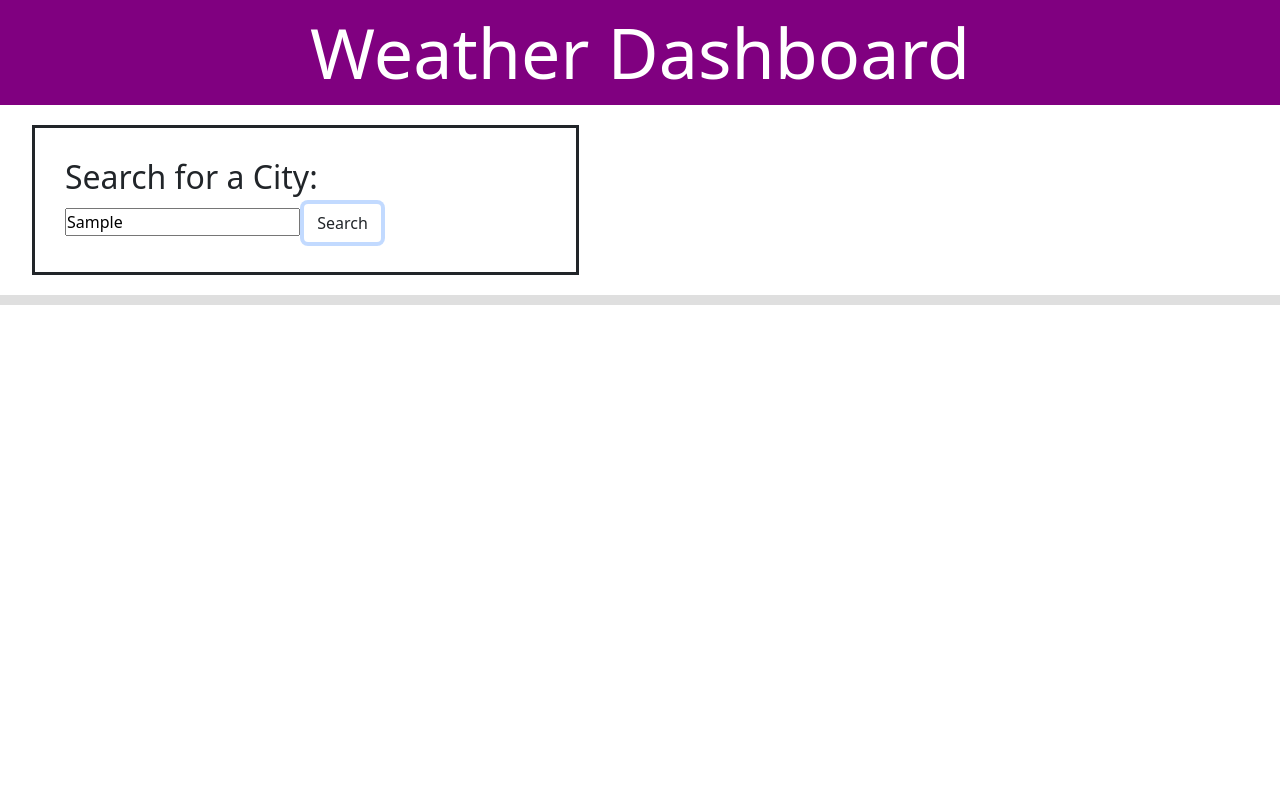
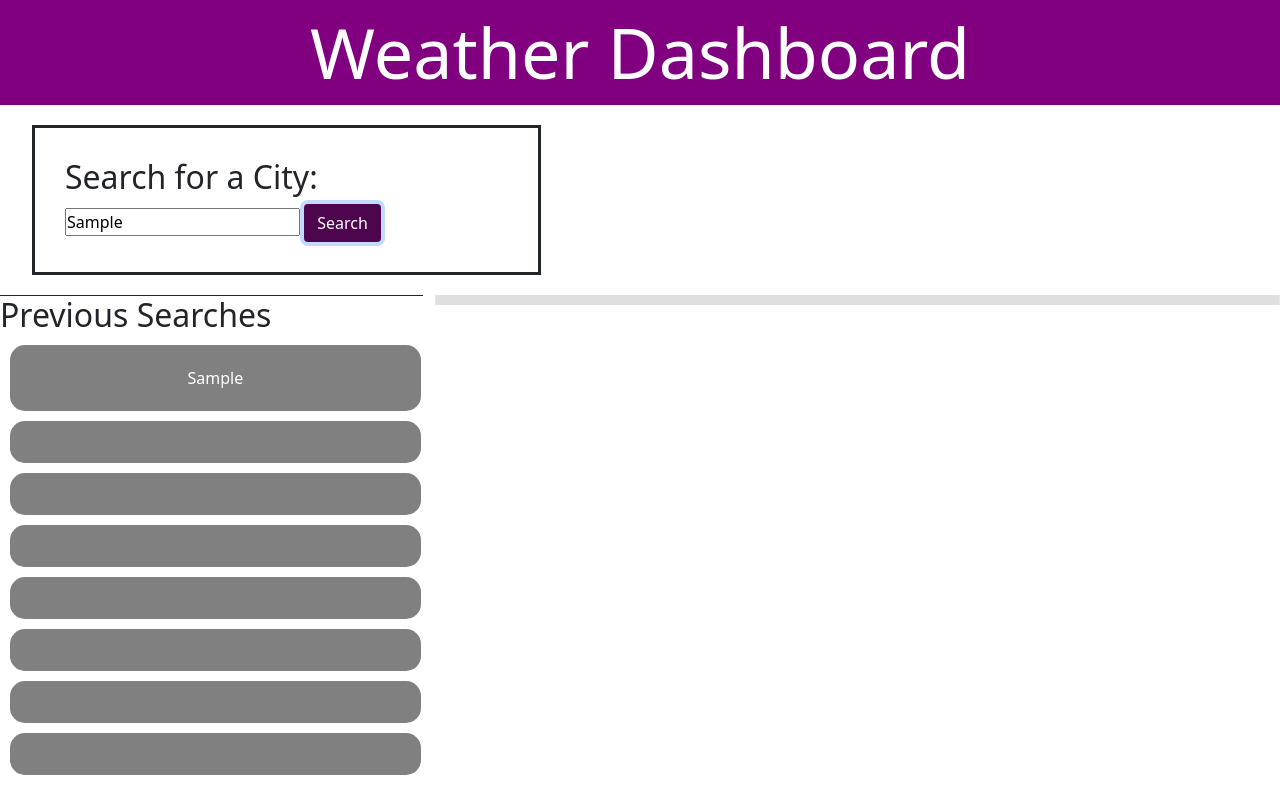
Before and after one commit to Brett-NT/Weather-Dashboard, a plain HTML site: page index.html in a window 1280 px wide. Both pictures are taken after typing "Sample" into the empty fields and a click on the button "Search". Drawn offline with nearby package versions, Linux system fonts and the light colour scheme; no server answers.

Commit message:
save search inputs

```diff
--- a/assets/css/style.css
+++ b/assets/css/style.css
@@ -23,8 +23,32 @@
     margin: 20px;
     padding: 30px;
 }
+.btn {
+    background-color: rgb(77, 5, 77);
+    color: white;
+}
 .current-forecast {
     flex: 1;
     align-items: right;
     max-width: 50%;
+    margin: 20px;
+    padding: 30px;
 }
+
+.previous {
+border-top: 1px solid;
+}
+button {
+    display: block;
+    padding: 10px;
+}
+
+.history{
+    display: block;
+    margin: 10px;
+    padding: 20px;
+    width: 100%;
+    border-radius: 15px;
+    background-color: grey;
+    color: white;
+}
--- a/assets/js/script.js
+++ b/assets/js/script.js
@@ -1,13 +1,15 @@
 var API_KEY = "c12abb45fb3d7846dcce3d0a0d3e56f1";
-var API_KEY2 = "304c4844c8b903f295e5d1a0a1da5ab5";
+var API_KEY2 = "ee6fa46e570d6a6d896cc11ed9e3acf7";
 var searchBtn = document.querySelector("#search-btn");
 var current = document.querySelector('.current-forecast');
 let userCity = document.getElementById("city").value;
+let dateToday = moment().format('L');
 
 searchBtn.addEventListener("click", function() {
     currentWeather();
     forecastFiveDays();
     saveSearch();
+    loadHistory();
 });
 
 
@@ -21,16 +23,20 @@ let currentWeather = function () {
         response.json().then(function (data) {
             console.log(data);
             current.style.border = "3px solid";
-            $('.current-header').text(userCity);
+            $('.current-header').text(userCity + "  (" + dateToday + ")");
             $('.current-temp').text('Temp: ' + data.main.temp + ' Degrees');
             $('.current-wind').text('Wind: ' + data.wind.speed + ' MPH');
             $('.current-humid').text('Humidity: ' + data.main.humidity + '%');
+            $('.current-UV').text('UV: ');
         });
     });
 }
 
 let forecastFiveDays = function() {
-    fetch(`api.openweathermap.org/data/2.5/forecast/daily?q=${userCity}&cnt=5&appid=${API_KEY2}`)
+    let userCity = document.getElementById("city").value;
+    var API_KEY = "c12abb45fb3d7846dcce3d0a0d3e56f1";
+
+    fetch(`https://api.openweathermap.org/data/2.5/forecast/daily?q=${userCity}&cnt=5&appid=${API_KEY2}&units=imperial`)
     .then(function(response) {
         response.json().then(function(data) {
             console.log(data);
@@ -39,9 +45,21 @@ let forecastFiveDays = function() {
     })
 }
 
-let saveSearch = function() {
-    localStorage.setItem("previous-searches", JSON.stringify(userCity));
+let saveSearch = function(event) {
+
+    var userCity = document.getElementById("city").value;
+    var histLoad = JSON.parse(localStorage.getItem(saveSearch)) || [];
+    histLoad.push(userCity);
+    localStorage.setItem("previous-searches", JSON.stringify(histLoad));
+
+
+    $('.hist-1').text(histLoad[0]);
+    $('.hist-2').text(histLoad[1]);
+    $('.hist-3').text(histLoad[2]);
+    $('.hist-4').text(histLoad[3]);
+    $('.hist-5').text(histLoad[4]);
+    $('.hist-6').text(histLoad[5]);
+    $('.hist-7').text(histLoad[6]);
+    $('.hist-8').text(histLoad[7]);
+    event.preventDefault();
 }
-let loadHistory = function() {
-    localStorage.getItem("previous-searches");
-}
--- a/index.html
+++ b/index.html
@@ -21,20 +21,34 @@
             <p class="current-temp"></p>
             <p class="current-wind"></p>
             <p class="current-humid"></p>
+            <p class="current-UV"></p>
         </div>
     </div>
-    <div class="five-day row">
-        <div class="card day-1"></div>
-        <div class="card day-2"></div>
-        <div class="card day-3"></div>
-        <div class="card day-4"></div>
-        <div class="card day-5"></div>
+    <div class="row">
+        <div class="previous col-4">
+            <h2>Previous Searches</h2>
+            <button class="btn history hist-1"></button>
+            <button class="btn history hist-2"></button>
+            <button class="btn history hist-3"></button>
+            <button class="btn history hist-4"></button>
+            <button class="btn history hist-5"></button>
+            <button class="btn history hist-6"></button>
+            <button class="btn history hist-7"></button>
+            <button class="btn history hist-8"></button>
+        </div>
+        <div class="five-day col-8">
+            <div class="card day-1"></div>
+            <div class="card day-2"></div>
+            <div class="card day-3"></div>
+            <div class="card day-4"></div>
+            <div class="card day-5"></div>
+        </div>
     </div>
 
 
 
-
     <script src="https://code.jquery.com/jquery-3.4.1.min.js"></script>
+    <script src="https://cdnjs.cloudflare.com/ajax/libs/moment.js/2.24.0/moment.min.js"></script>
     <script src="./assets/js/script.js"></script>
 </body>
 </html>
```
